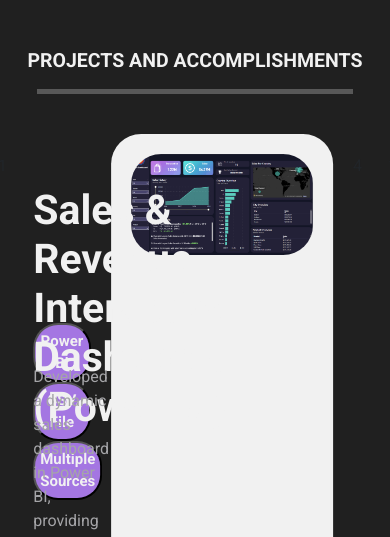
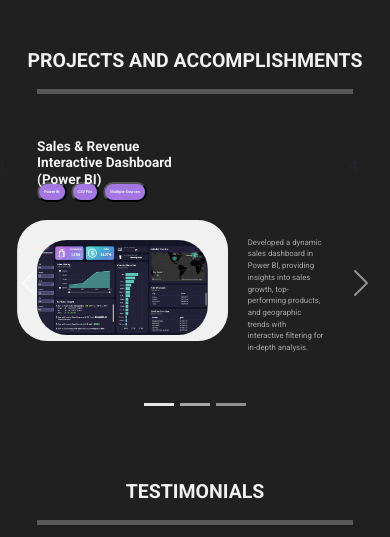
Before and after one commit to troyiel13/My-Portfolio, a plain HTML site: page index.html in a window 390 px wide. Shown: the part 3020-3557 px from the top of the page. Drawn offline with nearby package versions, Linux system fonts and the light colour scheme; files whose address does not match are found by name; a web font is replaced by a local one.

Commit message:
Update style.css

```diff
--- a/style.css
+++ b/style.css
@@ -124,11 +124,13 @@ ul li a:hover {
     display: grid;
     grid-template-columns: repeat(2,1fr);
     gap: 1rem;
+
 }
 .content{
     display: flex;
     flex-direction: column;
     justify-content: center;
+
 }
 .subtitle{
     letter-spacing: 2px;
@@ -221,6 +223,7 @@ Hr {
     background-color: white;
     display: flex;
     justify-content: space-evenly;
+
 }
 .Container{
     display: flex;
@@ -230,6 +233,7 @@ Hr {
     display: block;
     margin-left: auto;
     margin-right: auto;
+
 
 }
 .ContService{
@@ -303,10 +307,10 @@ Hr {
 
 .PAContainer
 {
-    height: 100vh;
+    height: auto;
     display: grid;
     grid-template-columns: 9% 25% 57% 9%;
-    grid-template-rows: 20% 5% 35% 25% 15%;
+    grid-template-rows: 35% 10% 20%;
 }
 .PAgrid-item
 {
@@ -333,8 +337,8 @@ Hr {
     overflow-y: auto;
     -ms-overflow-style: none;  /* IE and Edge */
     scrollbar-width: none;  /* Firefox */
-    min-height: 100%;
-    max-height: 100%;
+    min-height: 31.5vw;
+    max-height: 31.5vw;
 
 }
 .projectimg1{
@@ -342,23 +346,6 @@ Hr {
     height: auto;
     border-radius: 30px;
 }
-.ProjButton{
-    background-color: var(--primary-color-dark);
-    font-size: large;
-    color: var(--text-light);
-    font-weight: bold;
-    border-radius: 30px;
-    width: 20%;
-    height: 55px;
-    position: relative;
-    left: 40%;
-    right: 40%;
-    Top: 17%;
- }
- .ProjButton:hover {
-     background-color: var(--primary-color-dark);
-     color: #090B0B;
- }
  .PAitem-6{
     margin: auto;
     position: relative
@@ -372,6 +359,15 @@ Hr {
     font-weight: bold;
     color: var(--text-light);
     position: relative;
+ }
+
+ .Btn_usedtools{
+    background-color: var(--secondary-color);
+    font-size: 15px;
+    border-radius: 25px;
+    color: var(--text-light);
+    font-weight: bold;
+    padding: 5px;
  }
 
 
@@ -501,16 +497,59 @@ Hr {
         font-size: 2.5vw;
         min-height: 30%;
      }
+    .PAContainer{
+        display: grid;
+        grid-template-columns: 10% 54% 26% 10%;
+        grid-template-rows: 20% 10% 3% 67%;
+        align-items: start;
+        vertical-align: top;
+        height: auto;
+        margin: 0;
+    }
+    .PAitem-2{
+        grid-row-start: 1;
+        grid-row-end: 1;
+        grid-column-start: 2;
+        grid-column-end: 3;
+        padding-top: 2%;
+    }
+    .PAitem-5{
+        padding-top: 20%;
+        grid-row-start: 1;
+        grid-row-end: 3;
+        grid-column-start: 2;
+        grid-column-end: 3;
+    }
+    .PAitem-6{
+
+        grid-row-start: 3;
+        grid-row-end: 5;
+        grid-column-start: 3;
+        grid-column-end: 4;
+        font-size: 2.0vw;
+        padding-right: 5%;
+    }
+    .PAitem-3{
+        grid-row-start: 4;
+        grid-row-end: 5;
+        grid-column-start: 2;
+        grid-column-end: 3;
+        min-height: 31vw;
+        max-height: 31vw;
+    }
+    .PAh3{
+        font-size: 3.5vw;
+        align-items: start;
+    }
+    .Btn_usedtools{
+        background-color: var(--secondary-color);
+        font-size: 1.0vw;
+        border-radius: 25px;
+        color: var(--text-light);
+        font-weight: bold;
+     }
+
+
 }
 
 /* --------------------------------------PROJECTS AND ACCOMPLISHMENTS-------------------------------------- */
-
-
- .Btn_usedtools{
-    background-color: var(--secondary-color);
-    font-size: 15px;
-    border-radius: 25px;
-    color: var(--text-light);
-    font-weight: bold;
-    padding: 5px;
- }
```
